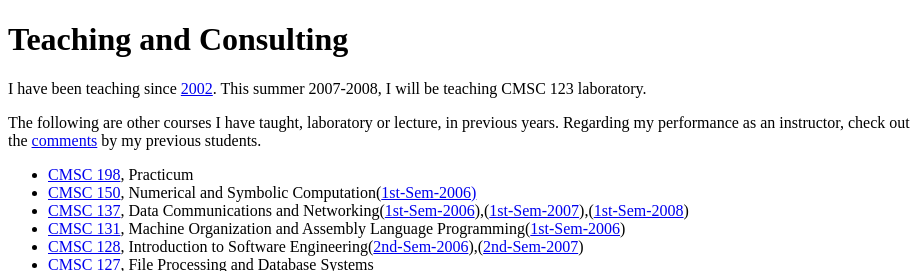
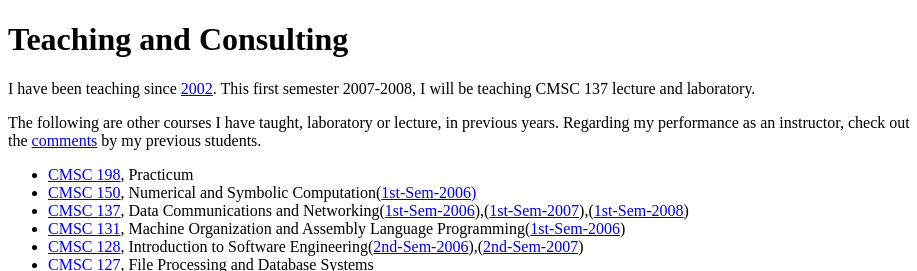
Before and after one commit to jachermocilla/jach-homepage, a plain HTML site: page teaching.html in a window 1280 px wide. Shown: the top 271 px of the page, 0-917 px from the left. Drawn offline with Linux system fonts and the light colour scheme.

Commit message:
updated for first sem 2007-2008

```diff
--- a/teaching.html
+++ b/teaching.html
@@ -33,7 +33,7 @@ PUBLIC "-//W3C//DTD XHTML 1.0 Transitional//EN"
       <h1 align="left">Teaching and Consulting</h1>
       <p>
       I have been teaching since <a href="http://ics.uplb.edu.ph/people/jachermocilla">2002</a>.
-      This summer 2007-2008, I will be teaching CMSC 123 laboratory.
+      This first semester 2007-2008, I will be teaching CMSC 137 lecture and laboratory.
       </p>
       <p>
       The following are other courses I have taught, laboratory or lecture,
```
